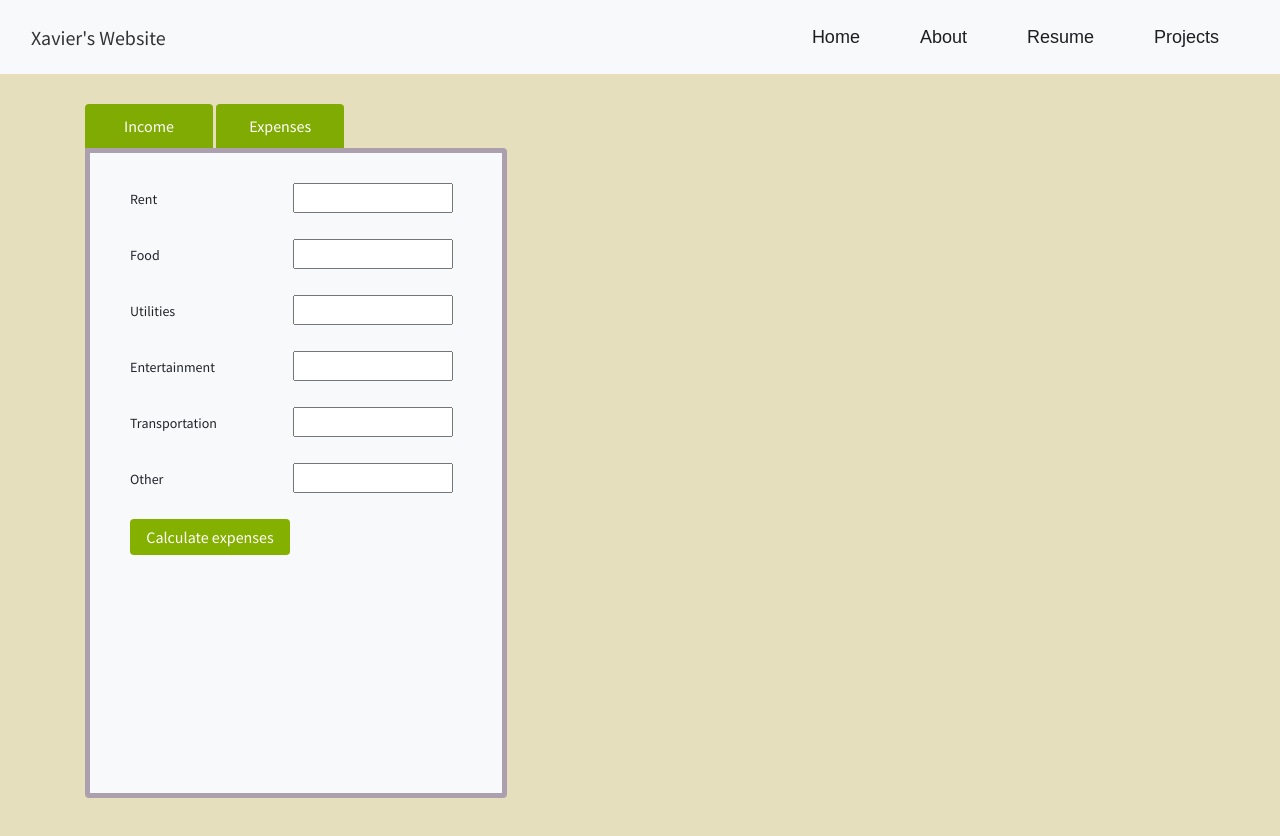
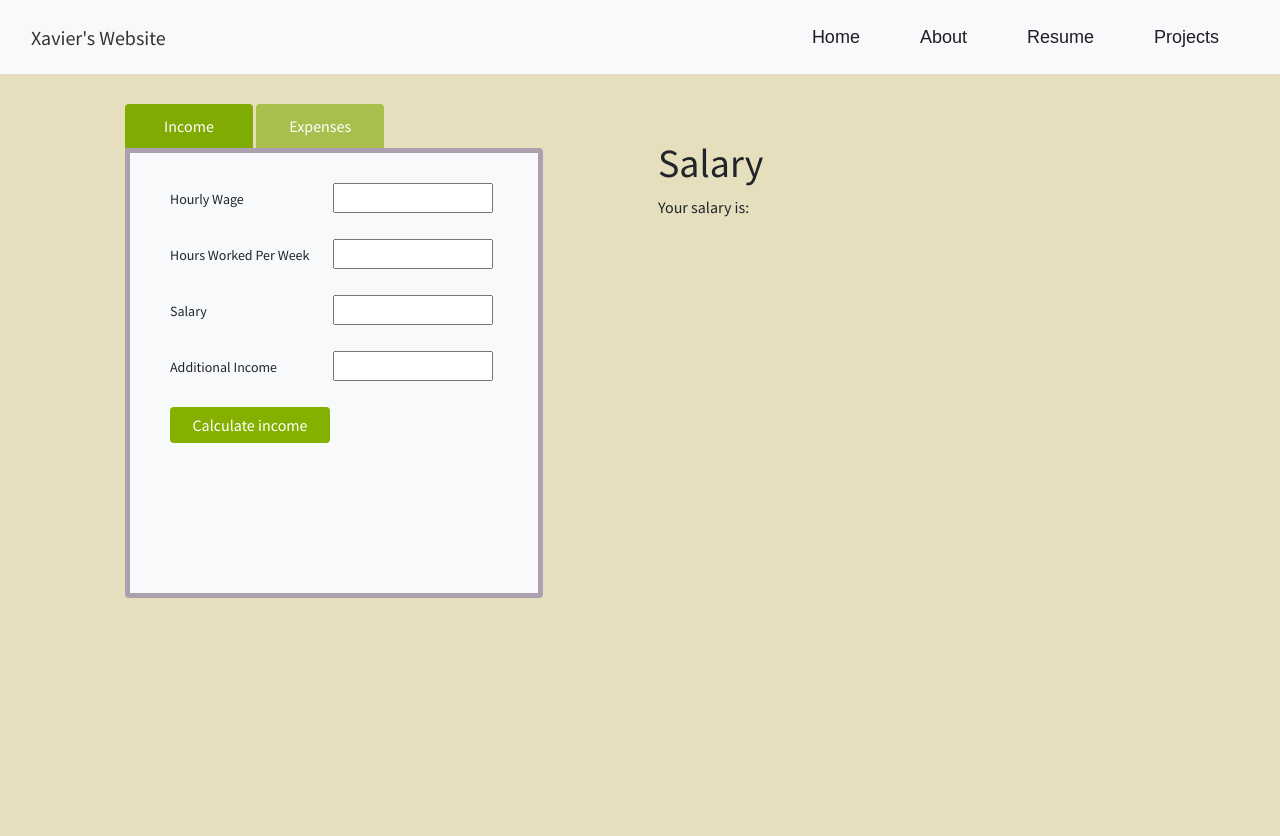
Before and after one commit to zXavier/portfolio, a plain HTML site: page budgetApp.html in a window 1280 px wide. Drawn offline with nearby package versions, Linux system fonts and the light colour scheme.

Commit message:
updated files

```diff
--- a/budgetApp.html
+++ b/budgetApp.html
@@ -25,14 +25,14 @@
 
 <body>
 
-  <div class="container">
+    <div class="container-fluid budgetContainer">
 
       <button type="button" class="buttonHeader" id="incomeButton">Income</button>
       <button type="button" class="buttonHeader" id="expenseButton">Expenses</button>
 
         <div class="budgetQuestions">
           <!-- Questions about annual income  -->
-        <div class="income hidden" class="transparent">
+          <div class="income">
             <!-- <button type="button" id="incomeButtonHeader">Income</button> -->
             <div class="form-group">
               <label>Hourly Wage</label>
@@ -56,7 +56,7 @@
             </div>
 
           <!-- Questions about annual expenses -->
-        <div class="expenses" class="transparent">
+          <div class="expenses hidden">
             <!-- <button type="button" id="expenseButtonHeader">Expenses</button> -->
           <div class="form-group">
             <label>Rent</label>
@@ -90,6 +90,12 @@
         </div>
       </div>
 
+      <div class="container-fluid">
+        <div id="incomeBreakdown">
+          <h1>Salary</h1>
+          <p>Your salary is: </p>
+        </div>
+      </div>
 </body>
 
 <script src=javascript/budget.js></script>
--- a/css/budgetStyle.css
+++ b/css/budgetStyle.css
@@ -30,30 +30,32 @@ body {
   text-decoration:none;
 }
 
+.budgetContainer {
+  margin-left:110px;
+  margin-right:100px;
+  width:35%;
+  float:left;
+}
+
 .buttonHeader {
   margin-top:30px;
-  position:relative;
   width:8em;
-  background-color:#80AB03;
+  background-color:rgb(128, 171, 3, 0.6);
   padding:10px;
   border-radius:4px 4px 0px 0px;
   border:none;
-  /* box-shadow: 3px 3px #b5b5b5; */
   color:white;
 }
 
 .budgetQuestions {
   padding:30px 0px 30px 40px;
   background-color:#F8F9FA;
-  width:38%;
-  height:650px;
-  position:relative;
+  height:450px;
   text-align:left;
   border-radius:0px 4px 4px 4px;
-  box-sizing: border-box;
+  box-sizing:border-box;
   border:5px solid #ada0ae;
 }
-
 
 .budgetQuestions h4 {
   font-weight:bold;
@@ -74,21 +76,27 @@ body {
 
 .submitButton {
   background-color:#84b000;
-  /* float:right; */
   border:none;
   width:10em;
-}
-
-.income {
-  position:absolute;
-  /* padding-top:30px; */
-  /* display:none; */
-}
-
-.expenses {
-  position:absolute;
 }
 
 .hidden {
   display:none;
 }
+
+#incomeButton {
+  background-color:rgb(128, 171, 3);
+}
+
+.buttonHeader:focus {
+  outline:none;
+}
+
+
+#incomeBreakdown {
+  display:inline-block;
+  width:40%;
+  float:left;
+  margin-top:65px;
+
+}
--- a/javascript/budget.js
+++ b/javascript/budget.js
@@ -2,15 +2,7 @@
 document.getElementById("submitIncome").addEventListener("click",computeMonthlyIncome);
 document.getElementById("submitExpenses").addEventListener("click",computeExpenses);
 document.getElementById("incomeButton").addEventListener("click",showIncome);
-document.getElementById("expenseButton").addEventListener("click",showExpenses);/*showIncome() {
-
-  var button = document.getElementById("income");
-
-  if (button.classList.contains(".hidden")) {
-    button.classList.remove(".hidden");
-  }
-
-});*/
+document.getElementById("expenseButton").addEventListener("click",showExpenses);
 
 function showIncome() {
 
@@ -22,6 +14,8 @@ function showIncome() {
   if (income.classList.contains("hidden")) {
     income.classList.remove("hidden");
     expense.classList.add("hidden");
+    document.getElementById("incomeButton").style.backgroundColor = "rgb(128, 171, 3)";
+    document.getElementById("expenseButton").style.backgroundColor = "rgb(128, 171, 3, 0.6)";
   }
 }
 
@@ -33,6 +27,8 @@ function showExpenses() {
   if (expense.classList.contains("hidden")) {
     expense.classList.remove("hidden");
     income.classList.add("hidden");
+    document.getElementById("expenseButton").style.backgroundColor = "rgb(128, 171, 3)";
+    document.getElementById("incomeButton").style.backgroundColor = "rgb(128, 171, 3, 0.6)";
   }
 
 }
@@ -41,8 +37,6 @@ function computeMonthlyIncome() {
 
   var monthlyIncome;
   var salary = parseFloat(document.getElementById("salary").value);
-
-  // console.log("Parse Float: " + parseFloat(document.getElementById("salary").value));
 
   if (isNaN(salary)) {
     salary = (parseFloat(document.getElementById("hourlyWage").value) *
@@ -71,8 +65,9 @@ function computeExpenses() {
   for (var i = 0; i < expenses.length; i++) {
     if (!isNaN(parseFloat(expenses[i].value))) {
       totalExpenses += parseFloat(expenses[i].value);
-      console.log("Total Expenses in loop: " + totalExpenses);
     }
   }
 
+  console.log(totalExpenses);
+
 }
```
Lines whose indentation alone changed are shown as unchanged.
